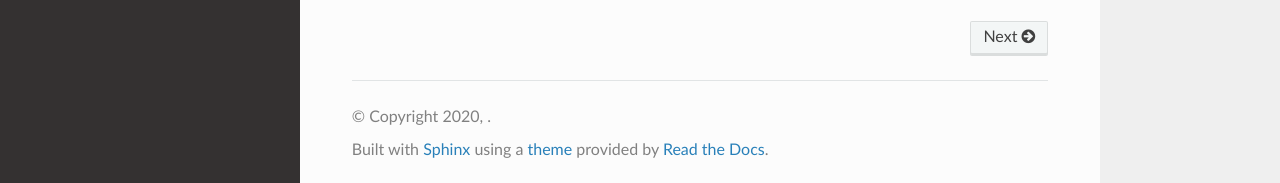
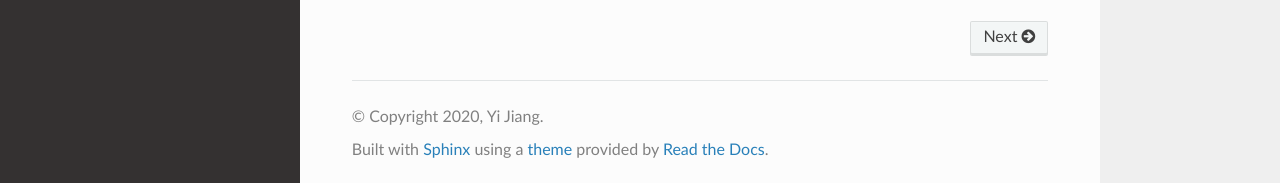
Before and after one commit to jiangyi15/tf-pwa, a Sphinx documentation site: the page built from docs/index.rst, in a window 1280 px wide and 900 px high, scrolled down 1686 px. Shown: the part 714-897 px from the top of the window. Built offline with Sphinx 7.4.7 and the Read the Docs theme 2.0.0, drawn with Linux system fonts in a browser that asks for light colours; some of the changed lines change nothing that is shown.

Commit message:
docs: simplify conf.py

```diff
--- a/docs/conf.py
+++ b/docs/conf.py
@@ -1,67 +1,44 @@
-# Configuration file for the Sphinx documentation builder.
-#
-# This file only contains a selection of the most common options. For a full
-# list see the documentation:
-# https://www.sphinx-doc.org/en/master/usage/configuration.html
+"""Configuration file for the Sphinx documentation builder.
 
-# -- Path setup --------------------------------------------------------------
-
-# If extensions (or modules to document with autodoc) are in another directory,
-# add these directories to sys.path here. If the directory is relative to the
-# documentation root, use os.path.abspath to make it absolute, like shown here.
+This file only contains a selection of the most common options. For a full
+list see the documentation:
+https://www.sphinx-doc.org/en/master/usage/configuration.html
+"""
 
 import os
-import sys
 
-import tf_pwa
 from tf_pwa.amp import PARTICLE_MODEL, get_config
-from tf_pwa.experimental import extra_amp
-
-sys.path.insert(0, os.path.abspath(".."))
-
 
 # -- Project information -----------------------------------------------------
-
 project = "TFPWA"
-copyright = "2020, "
-author = ""
-
+copyright = "2020, Yi Jiang"
+author = "Yi Jiang"
 
 # -- General configuration ---------------------------------------------------
-
-# Add any Sphinx extension module names here, as strings. They can be
-# extensions coming with Sphinx (named 'sphinx.ext.*') or your custom
-# ones.
 extensions = [
     "sphinx.ext.autodoc",
     "sphinx.ext.mathjax",
     "sphinx.ext.doctest",
     "sphinx.ext.graphviz",
 ]
-
-# Add any paths that contain templates here, relative to this directory.
-templates_path = ["_templates"]
-
-# List of patterns, relative to source directory, that match files and
-# directories to ignore when looking for source files.
-# This pattern also affects html_static_path and html_extra_path.
-exclude_patterns = ["_build", "Thumbs.db", ".DS_Store"]
-
+exclude_patterns = [
+    "_build",
+    "Thumbs.db",
+    ".DS_Store",
+]
+source_suffix = [
+    ".rst",
+]
 
 # -- Options for HTML output -------------------------------------------------
+html_theme = "sphinx_rtd_theme"
+html_title = "TFPWA"
 
-# The theme to use for HTML and HTML Help pages.  See the documentation for
-# a list of builtin themes.
-#
-html_theme = "sphinx_rtd_theme"
-
-# Add any paths that contain custom static files (such as style sheets) here,
-# relative to this directory. They are copied after the builtin static files,
-# so a file named "default.css" will overwrite the builtin "default.css".
-html_static_path = ["_static"]
-
-
-autodoc_mock_imports = ["tensorflow", "iminuit"]
+# -- Options for API ---------------------------------------------------------
+autodoc_mock_imports = [
+    "iminuit",
+    "tensorflow",
+]
 
 
 def add_indent(s, number=2):
```
Also changed, not shown: 1 other file.
